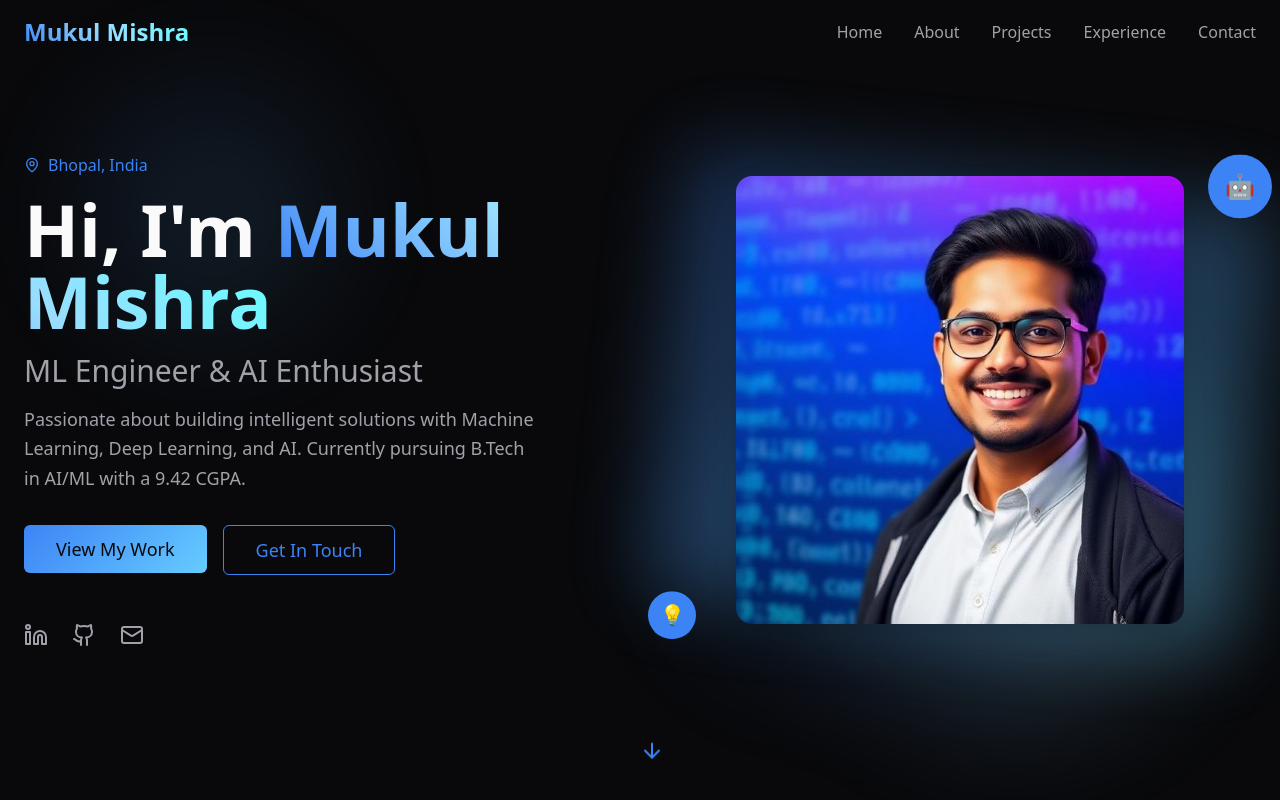
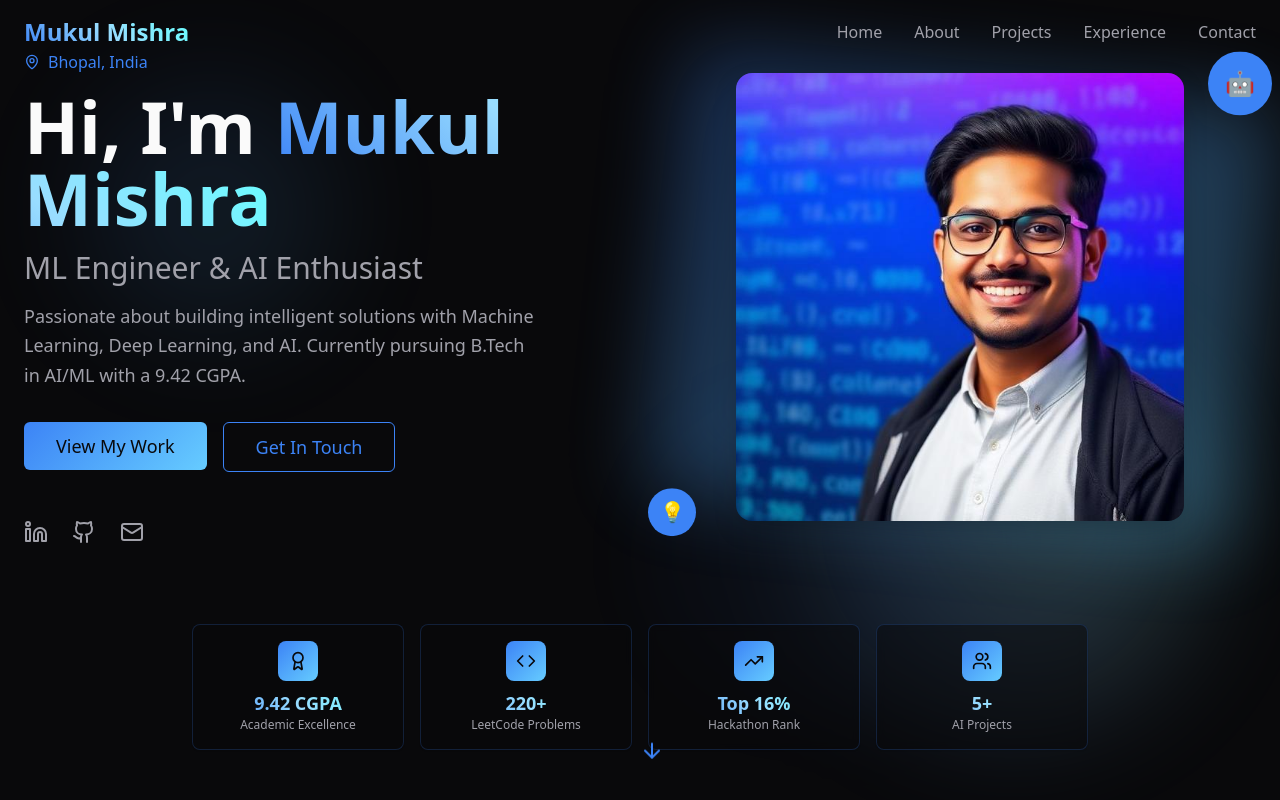
Before and after one commit to Mishra123456/bhopal-blue-showcase, a React (Vite) app: page / in a window 1280 px wide. Shown: the top 800 px of the page. Built offline with nearby package versions, Linux system fonts and the light colour scheme.

Commit message:
Add animated cards
Add animated cards to the website to enhance user experience and visual appeal.

```diff
--- a/src/components/Hero.tsx
+++ b/src/components/Hero.tsx
@@ -1,5 +1,6 @@
 import { Button } from "@/components/ui/button";
-import { ArrowDown, Github, Linkedin, Mail, MapPin } from "lucide-react";
+import { Card, CardContent } from "@/components/ui/card";
+import { ArrowDown, Github, Linkedin, Mail, MapPin, Award, Code, TrendingUp, Users } from "lucide-react";
 import heroPortrait from "@/assets/hero-portrait.jpg";
 
 const Hero = () => {
@@ -102,6 +103,30 @@ const Hero = () => {
           </div>
         </div>
 
+        {/* Animated Feature Cards */}
+        <div className="mt-20 grid grid-cols-2 md:grid-cols-4 gap-4 max-w-4xl mx-auto">
+          {[
+            { icon: Award, label: "9.42 CGPA", sublabel: "Academic Excellence", delay: "0ms" },
+            { icon: Code, label: "220+", sublabel: "LeetCode Problems", delay: "200ms" },
+            { icon: TrendingUp, label: "Top 16%", sublabel: "Hackathon Rank", delay: "400ms" },
+            { icon: Users, label: "5+", sublabel: "AI Projects", delay: "600ms" }
+          ].map((item, index) => (
+            <Card
+              key={index}
+              className="group hover:scale-105 transition-all duration-500 border-primary/20 hover:border-primary/40 hover:shadow-glow bg-card/50 backdrop-blur-sm"
+              style={{ animationDelay: item.delay }}
+            >
+              <CardContent className="p-4 text-center">
+                <div className="w-10 h-10 bg-gradient-primary rounded-lg mx-auto mb-2 flex items-center justify-center group-hover:scale-110 transition-transform duration-300">
+                  <item.icon className="w-5 h-5 text-primary-foreground" />
+                </div>
+                <div className="text-lg font-bold gradient-text">{item.label}</div>
+                <div className="text-xs text-muted-foreground">{item.sublabel}</div>
+              </CardContent>
+            </Card>
+          ))}
+        </div>
+
         {/* Scroll indicator */}
         <div className="absolute bottom-8 left-1/2 transform -translate-x-1/2 animate-bounce">
           <ArrowDown className="w-6 h-6 text-primary" />
```
